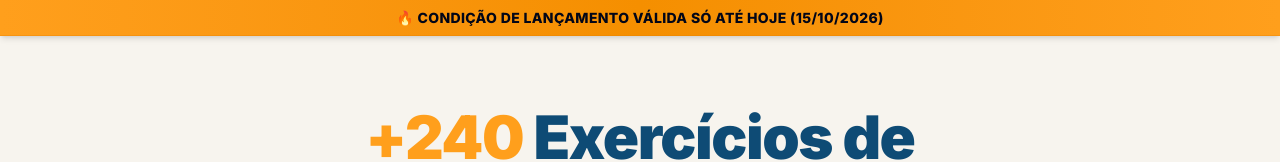
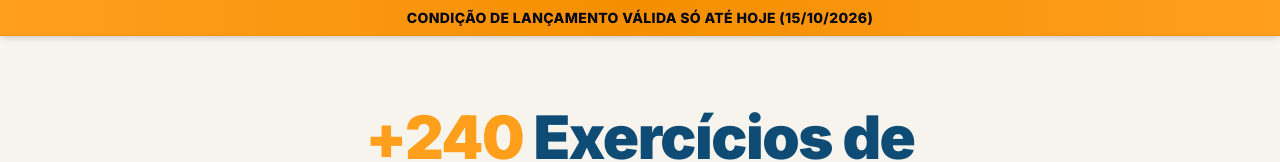
Before and after one commit to geoxxd/volei, a React (Vite) app: page / in a window 1280 px wide. Shown: the top 162 px of the page. Built offline with nearby package versions, Linux system fonts and the light colour scheme.

Commit message:
Remover emoji de foguinho do cabeçalho e dos destaques

```diff
--- a/src/components/Pricing.tsx
+++ b/src/components/Pricing.tsx
@@ -101,7 +101,7 @@ export const Pricing: React.FC<PricingProps> = ({ onOpenUpsell }) => {
             {/* Destaque abaixo do card básico */}
             <div className="mt-3 text-center">
               <span className="text-xs font-bold text-[#C27803] bg-[#FEF3C7] px-3 py-1 rounded-full border border-[#FDE68A] inline-block">
-                🔥 +R$ 14 e leve o APP com os 240 exercícios + 5 bônus
+                +R$ 14 e leve o APP com os 240 exercícios + 5 bônus
               </span>
             </div>
           </div>
--- a/src/components/TopBanner.tsx
+++ b/src/components/TopBanner.tsx
@@ -16,7 +16,7 @@ export const TopBanner: React.FC = () => {
       className="fixed top-0 left-0 right-0 z-50 bg-gradient-to-r from-[#FF9F1C] via-[#F58F00] to-[#FF9F1C] text-slate-950 py-2 px-3 text-center shadow-md font-bold text-xs sm:text-sm tracking-wide border-b border-[#E07D00]/30"
     >
       <div className="max-w-4xl mx-auto flex items-center justify-center gap-1.5 leading-snug font-extrabold">
-        <span>🔥 CONDIÇÃO DE LANÇAMENTO VÁLIDA SÓ ATÉ HOJE ({todayFormatted})</span>
+        <span>CONDIÇÃO DE LANÇAMENTO VÁLIDA SÓ ATÉ HOJE ({todayFormatted})</span>
       </div>
     </aside>
   );
```
